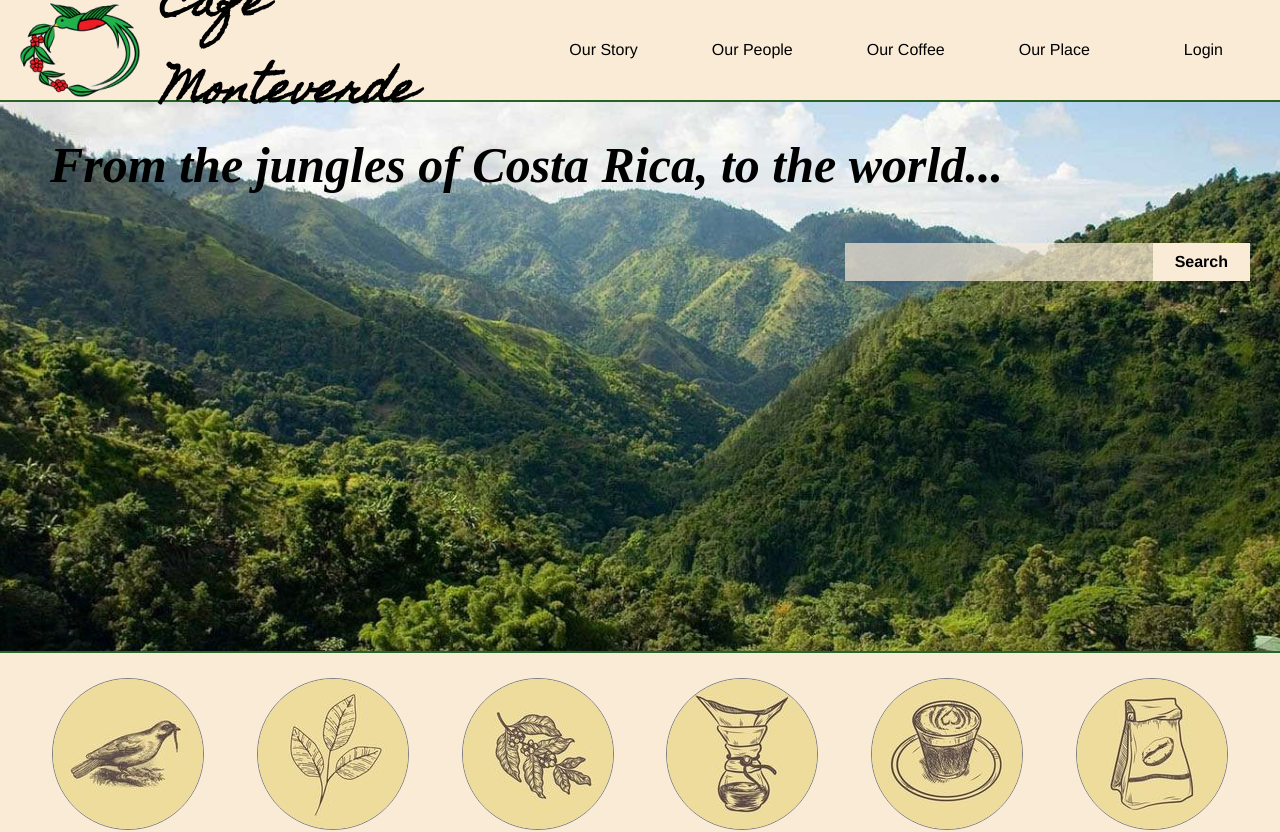
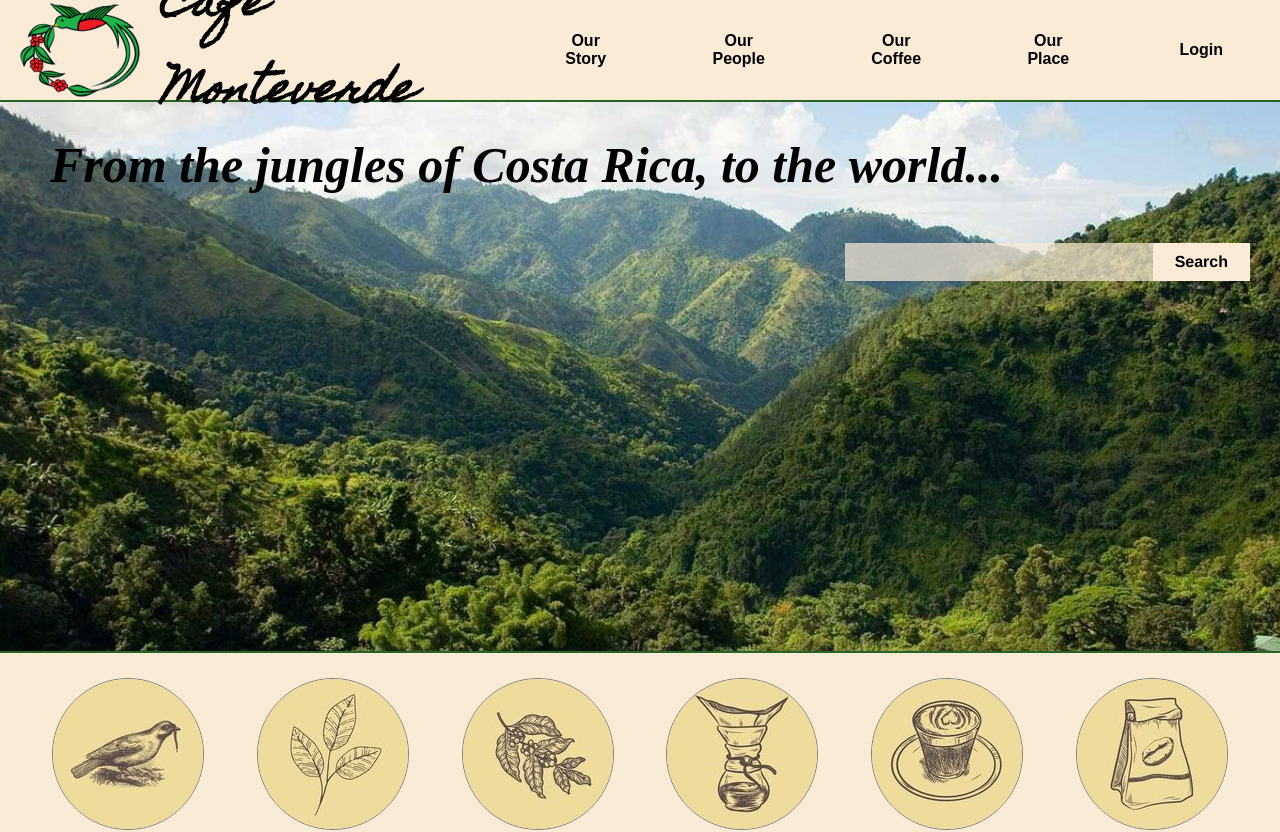
Before and after one commit to HuusmannPablo/mission-0, a React (Create React App) app: page / in a window 1280 px wide. Shown: the top 832 px of the page. Built offline with nearby package versions, Linux system fonts and the light colour scheme; a web font is replaced by a local one.

Commit message:
Social links updated
Social links now open in different tab.
Font in Navbar updated

```diff
--- a/src/components/Navbar.css
+++ b/src/components/Navbar.css
@@ -30,7 +30,8 @@
 .menu-button {
     border: 2px solid antiquewhite;
     border-radius: 5px;
-    font-family: 'Franklin Gothic Medium', 'Arial Narrow', Arial, sans-serif ;
+    /* font-family: 'Franklin Gothic Medium', 'Arial Narrow', Arial, sans-serif ; */
+    font-weight: bold;
     background-color: antiquewhite;
     padding: 10px 35px;
     cursor: pointer;
@@ -44,7 +45,8 @@
 .login-button {
     border: 2px solid antiquewhite;
     border-radius: 5px;
-    font-family: 'Franklin Gothic Medium', 'Arial Narrow', Arial, sans-serif ;
+    /* font-family: 'Franklin Gothic Medium', 'Arial Narrow', Arial, sans-serif ; */
+    font-weight: bold;
     background-color: antiquewhite;
     margin: 15px;
     padding: 10px 40px;
--- a/src/components/Socialbar.js
+++ b/src/components/Socialbar.js
@@ -6,31 +6,31 @@ export default function Socialbar() {
     return (
         <div class="socialbar-body">
 
-            <a href='https://instagram.com/cafedemonteverde'>
+            <a href='https://instagram.com/cafedemonteverde' target='_blank' rel='noreferrer'>
                 <div className='social-icon'>
                     <h1><BsInstagram /></h1>
                 </div>
             </a>
 
-            <a href='https://www.facebook.com/cafedemonteverde'>
+            <a href='https://www.facebook.com/cafedemonteverde' target='_blank' rel='noreferrer'>
                 <div className='social-icon'>
                     <h1><FaFacebookF /></h1>
                 </div>
             </a>
 
-            <a href='https://twitter.com/cafedemonteverd'>
+            <a href='https://twitter.com/cafedemonteverd' target='_blank' rel='noreferrer'>
                 <div className='social-icon'>
                     <h1><BsTwitter /></h1>
                 </div>
             </a>
 
-            <a href='https://www.linkedin.com/company/cafemonteverde'>
+            <a href='https://www.linkedin.com/company/cafemonteverde' target='_blank' rel='noreferrer'>
                 <div className='social-icon'>
                     <h1><FaLinkedinIn /></h1>
                 </div>
             </a>
 
-            <a href='https://www.youtube.com/channel/UCxV7672hO3-AWB2hG5K0vdg/featured'>
+            <a href='https://www.youtube.com/channel/UCxV7672hO3-AWB2hG5K0vdg/featured' target='_blank' rel='noreferrer'>
                 <div className='social-icon'>
                     <h1><FaYoutube /></h1>
                 </div>
```
